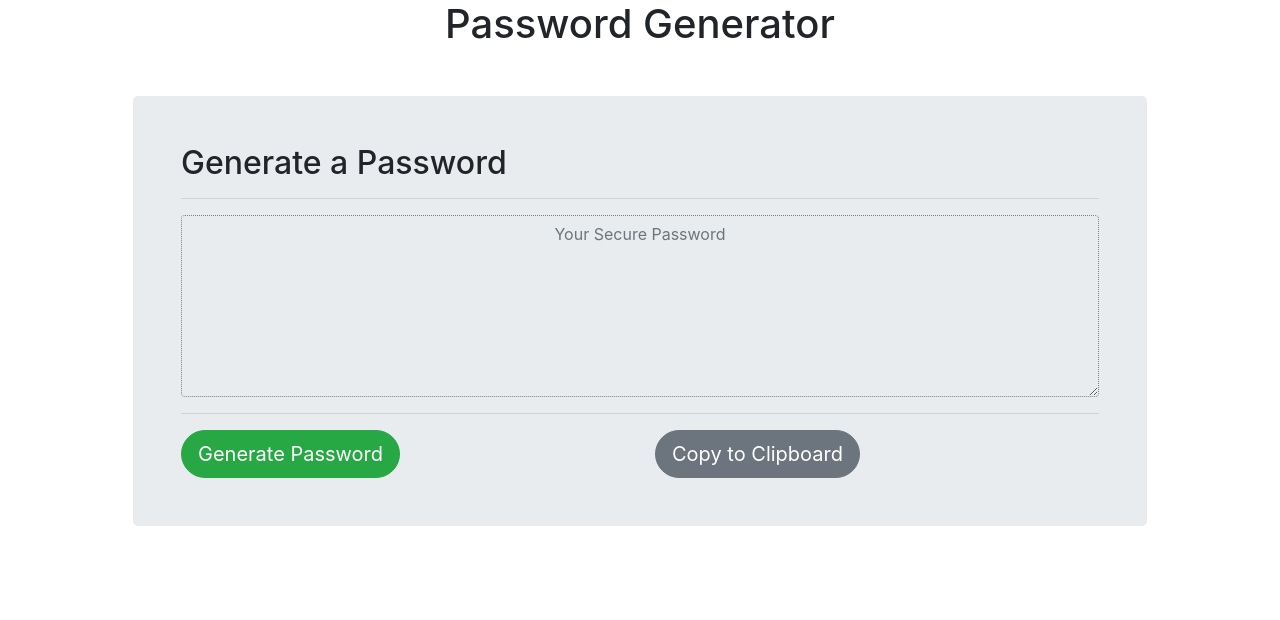
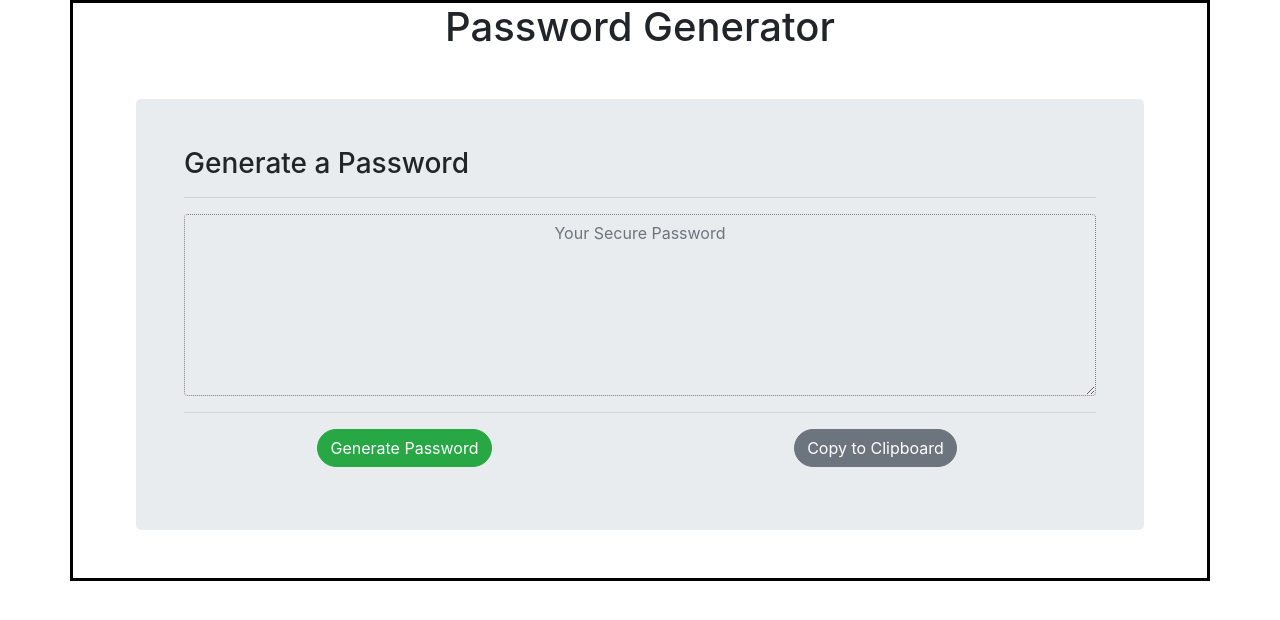
Before and after one commit to sushmakaluva/Password-Generator, a plain HTML site: page index.html in a window 1280 px wide. Drawn offline with nearby package versions, Linux system fonts and the light colour scheme.

Commit message:
Updated html,js,css,readme files

```diff
--- a/index.html
+++ b/index.html
@@ -12,6 +12,7 @@
       integrity="sha384-9aIt2nRpC12Uk9gS9baDl411NQApFmC26EwAOH8WgZl5MYYxFfc+NcPb1dKGj7Sk"
       crossorigin="anonymous"
     />
+    <link rel="stylesheet" href="style.css">
   </head>
   <body>
     <div class="container">
@@ -19,7 +20,7 @@
         <h1>Password Generator</h1>
       </header>
         <div class="jumbotron p-5 m-5">
-            <h2>Generate a Password</h2>
+            <h3>Generate a Password</h2>
             <hr />
             <form>
             <div class="form-group">
@@ -36,13 +37,14 @@
 
             <hr />
             <div class="row">
-                <div class="col-lg-6">
-                    <button id="generate" class="btn btn-lg btn-success rounded-pill" onclick="inputLength()">
+                <div class="col-lg-6 col-md-6 col-sm-6 col-xs-12 text-center btn-padding">
+                    <button id="generate" class="btn btn-success rounded-pill" id="btn1" onclick="inputLength()">
                         Generate Password
                         </button>
                 </div>
-                <div class="col-lg-6">
-                    <button id="copy" class="btn btn-lg btn-secondary rounded-pill" onclick="copyToClipboard()">
+
+                <div class="col-lg-6 col-md-6 col-sm-6 col-xs-12 text-center">
+                    <button id="copy" class="btn btn-secondary rounded-pill" id="btn2" onclick="copyToClipboard()">
                         Copy to Clipboard
                         </button>
                 </div>
--- a/script.js
+++ b/script.js
@@ -8,8 +8,6 @@ function inputLength() {
         prompts();
     }
 }
-
-
 
 function prompts() {
     var specialChar, numbers, lowerCase, upperCase;
@@ -43,12 +41,12 @@ function generatePassword(isSpecialChar, isNumbers, isLowerCase, isUpperCase, pa
         res = res + finalCharSet.charAt(Math.floor(Math.random() * finalCharSet.length));
     }
 
-    document.getElementById("password").textContent=res;
+    document.getElementById("password").textContent = res;
 
 }
 
 
-function copyToClipboard(){
+function copyToClipboard() {
     var copyText = document.getElementById("password");
     copyText.select();
     document.execCommand("copy");
--- a/style.css
+++ b/style.css
@@ -6,3 +6,7 @@
 .form-control {
 border: black dotted;
 }
+
+.btn-padding{
+   padding-bottom: 15px;
+}
```
Also changed, not shown: Password_generator_image.png (added), Password_generator_img.png (deleted), 1 other file.
